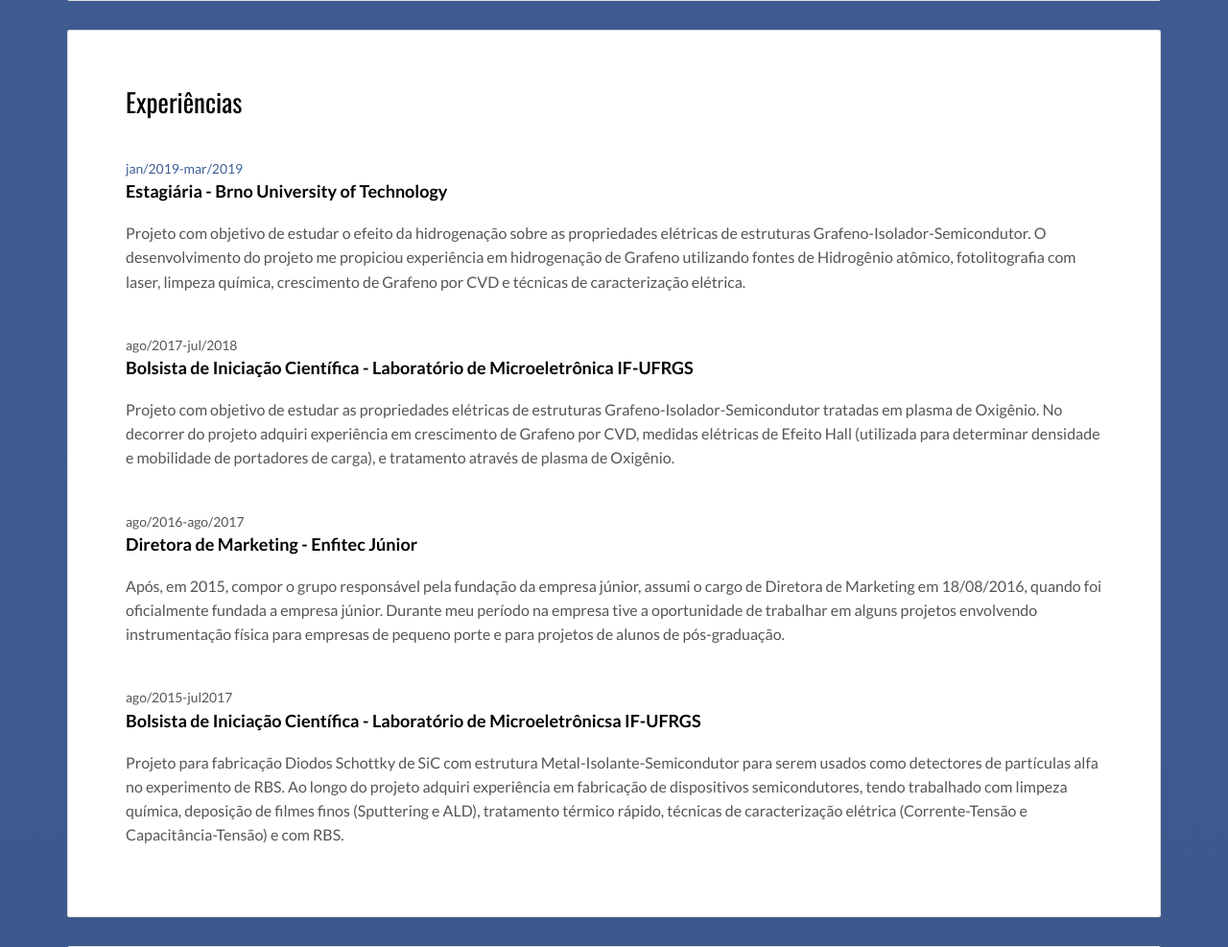
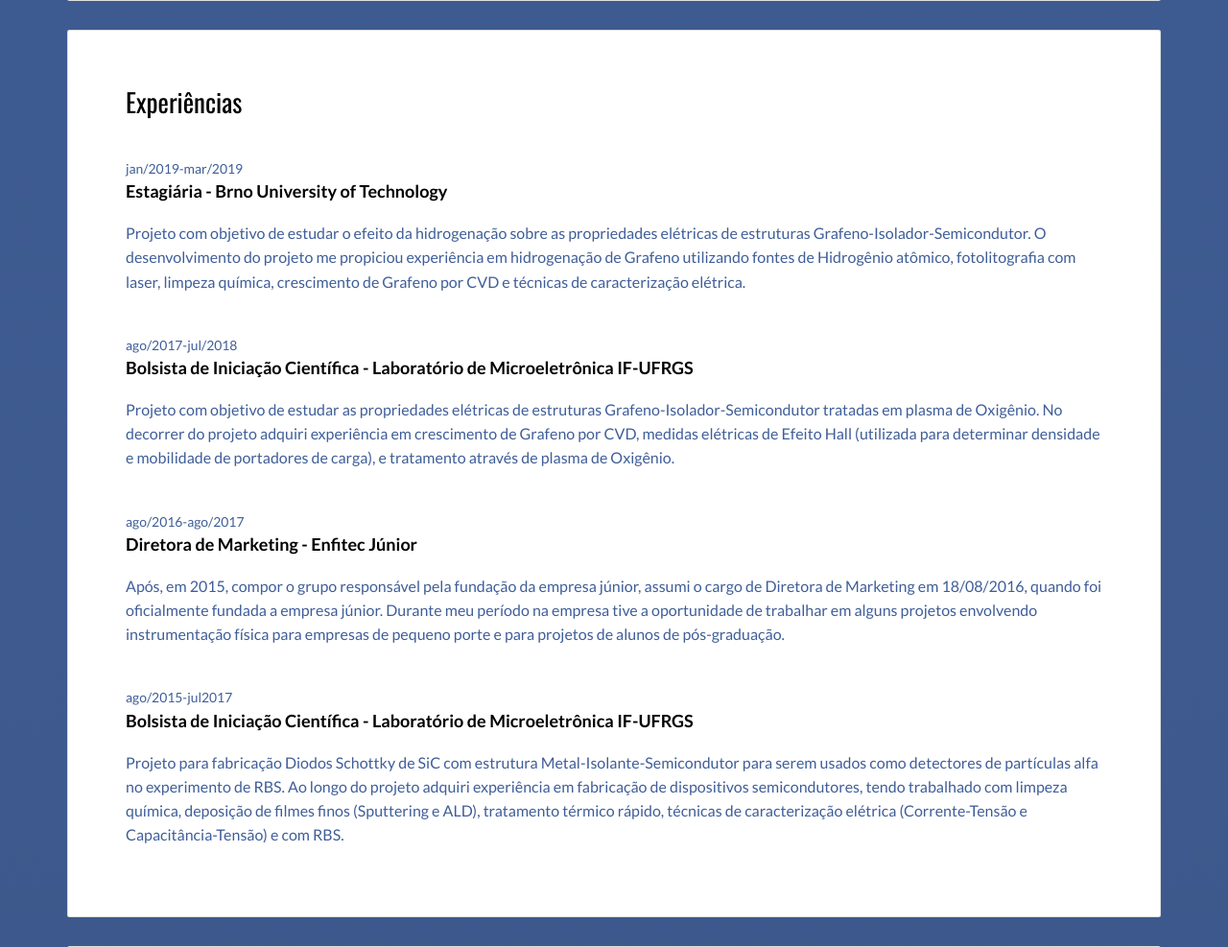
Before and after one commit to acpick/portfolio, a Flask app: page / in a window 1280 px wide. Shown: the part 1327-2314 px from the top of the page at 96% size. Run offline with Flask 2, Linux system fonts and the light colour scheme; some libraries are stand-ins or nearby versions.

Commit message:
removed a typo and tried to fix some links showing up in wrong places

```diff
--- a/templates/index.html
+++ b/templates/index.html
@@ -99,7 +99,7 @@
             <h2>Experiências</h2>
             <div class="work-experience">
               <small class="date">jan/2019-mar/2019</small>
-              <h3 class="h5 date-title">Estagiária - <a>Brno University of Technology</a></h3>
+              <h3 class="h5 date-title">Estagiária - Brno University of Technology</h3>
 
 
               <p>Projeto com objetivo de estudar o efeito da hidrogenação sobre as propriedades elétricas de estruturas Grafeno-Isolador-Semicondutor. O desenvolvimento do projeto me propiciou experiência em hidrogenação de Grafeno utilizando fontes de Hidrogênio atômico, fotolitografia com laser, limpeza química, crescimento de Grafeno por CVD e técnicas de caracterização elétrica.</p>
@@ -107,7 +107,7 @@
 
             <div class="work-experience">
               <small class="date">ago/2017-jul/2018</small>
-              <h3 class="h5 date-title">Bolsista de Iniciação Científica - <a>Laboratório de Microeletrônica IF-UFRGS</a></h3>
+              <h3 class="h5 date-title">Bolsista de Iniciação Científica - Laboratório de Microeletrônica IF-UFRGS</h3>
 
 
               <p>Projeto com objetivo de estudar as propriedades elétricas de estruturas Grafeno-Isolador-Semicondutor tratadas em plasma de Oxigênio. No decorrer do projeto adquiri experiência em crescimento de Grafeno por CVD, medidas elétricas de Efeito Hall (utilizada para determinar densidade e mobilidade de portadores de carga), e tratamento através de plasma de Oxigênio.</p>
@@ -115,7 +115,7 @@
 
             <div class="work-experience">
               <small class="date">ago/2016-ago/2017</small>
-              <h3 class="h5 date-title">Diretora de Marketing - <a>Enfitec Júnior</a></h3>
+              <h3 class="h5 date-title">Diretora de Marketing - Enfitec Júnior</h3>
 
 
               <p>Após, em 2015, compor o grupo responsável pela fundação da empresa júnior, assumi o cargo de Diretora de Marketing em 18/08/2016, quando foi oficialmente fundada a empresa júnior. Durante meu período na empresa tive a oportunidade de trabalhar em alguns projetos envolvendo instrumentação física para empresas de pequeno porte e para projetos de alunos de pós-graduação.</p>
@@ -123,7 +123,7 @@
 
             <div class="work-experience">
               <small class="date">ago/2015-jul2017</small>
-              <h3 class="h5 date-title">Bolsista de Iniciação Científica - <a>Laboratório de Microeletrônicsa IF-UFRGS</a></h3>
+              <h3 class="h5 date-title">Bolsista de Iniciação Científica - Laboratório de Microeletrônica IF-UFRGS</h3>
 
               <p>Projeto para fabricação Diodos Schottky de SiC com estrutura Metal-Isolante-Semicondutor para serem usados como detectores de partículas alfa no experimento de RBS. Ao longo do projeto adquiri experiência em fabricação de dispositivos semicondutores, tendo trabalhado com limpeza química, deposição de filmes finos (Sputtering e ALD), tratamento térmico rápido, técnicas de caracterização elétrica (Corrente-Tensão e Capacitância-Tensão) e com RBS.</p>
             </div>
```
Also changed, not shown: 1 other file.
